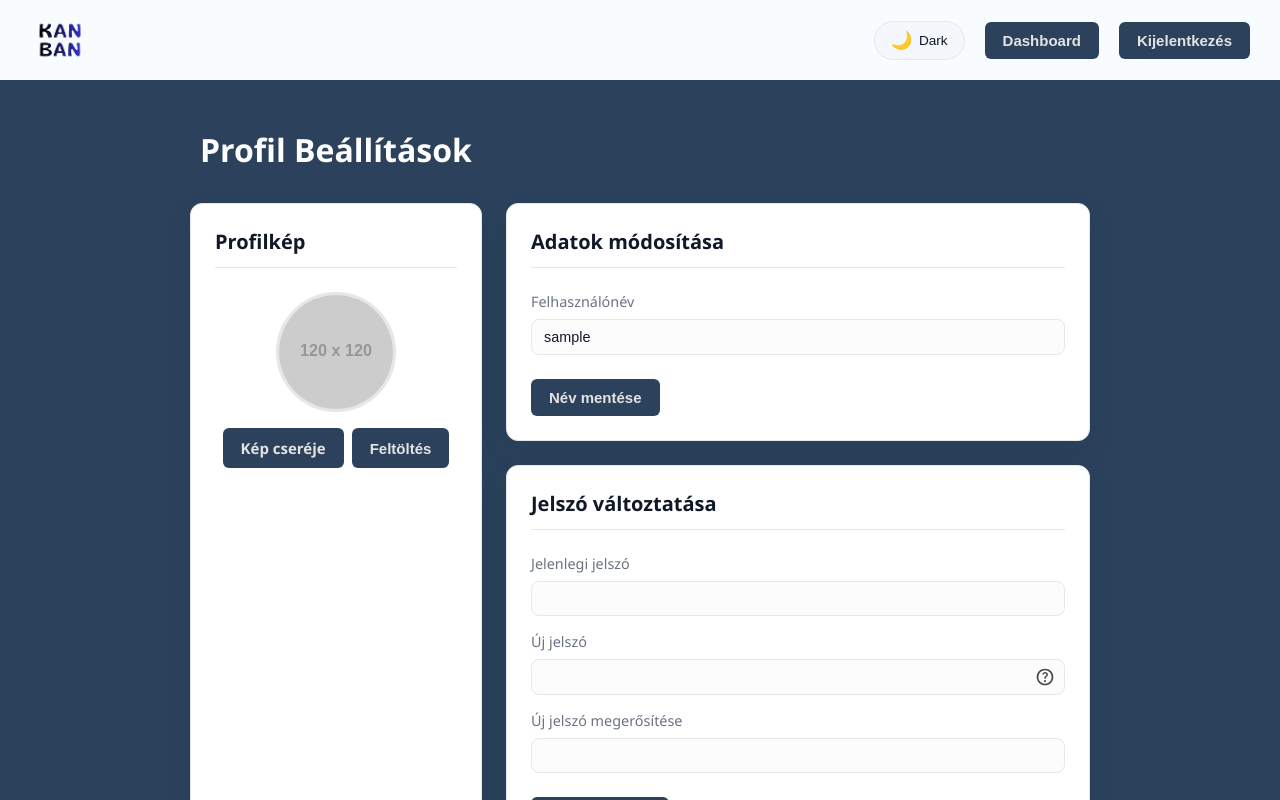
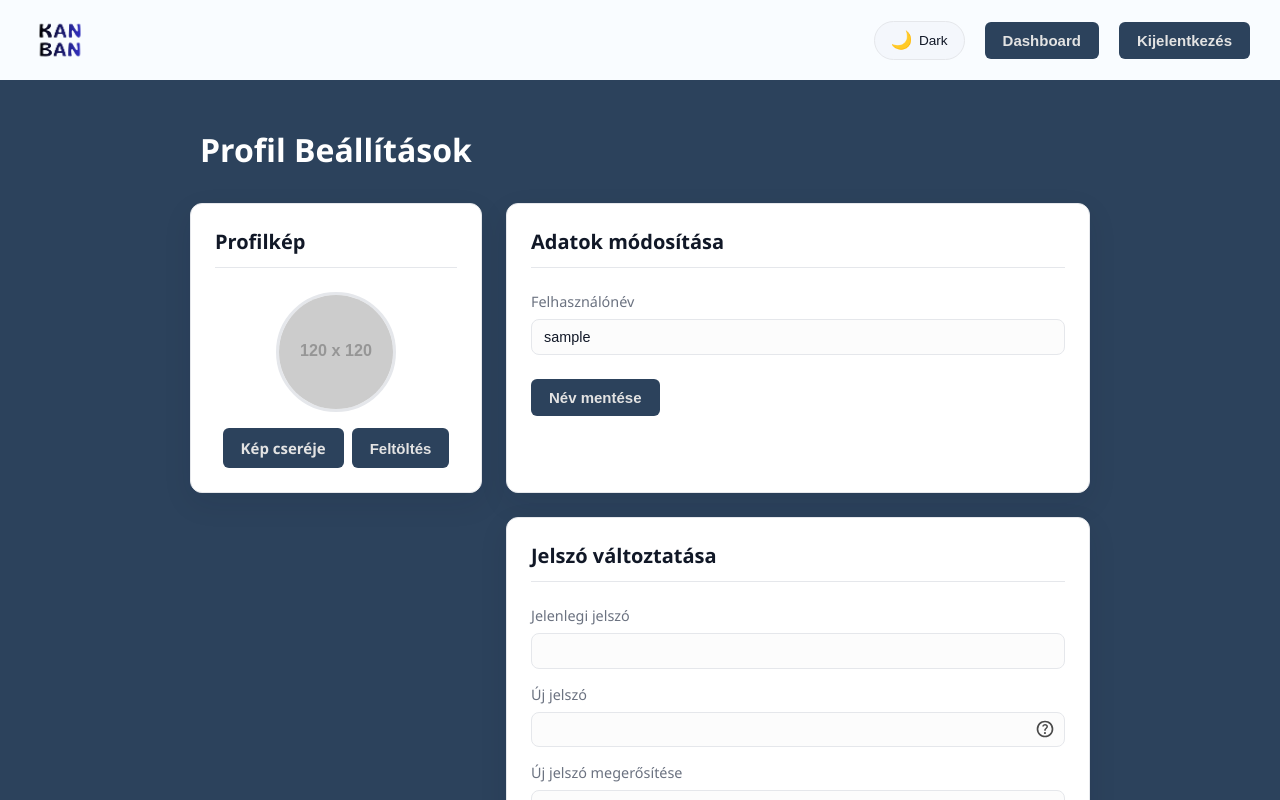
Before and after one commit to Dlevy004/kanban-webapp, a React (Vite) app in the folder frontend/: page /profile in a window 1280 px wide. Shown: the top 800 px of the page. Built offline with nearby package versions, Linux system fonts and the light colour scheme; sample sign-in values are in the browser's storage.

Commit message:
style(profile): adjust grid layout to reduce whitespace around avatar card

```diff
--- a/frontend/src/pages/ProfilePage.css
+++ b/frontend/src/pages/ProfilePage.css
@@ -20,11 +20,11 @@
     .profile-content-grid {
         grid-template-areas:
             "avatar details"
-            "avatar password";
+            ". password";
         grid-template-columns: 1fr 2fr;
     }
 
-    .profile-content-grid .card:nth-child(1) { grid-area: avatar; }
+    .profile-content-grid .card:nth-child(1) { grid-area: avatar; align-self: start; }
     .profile-content-grid .card:nth-child(2) { grid-area: details; }
     .profile-content-grid .card:nth-child(3) { grid-area: password; }
 }
```
